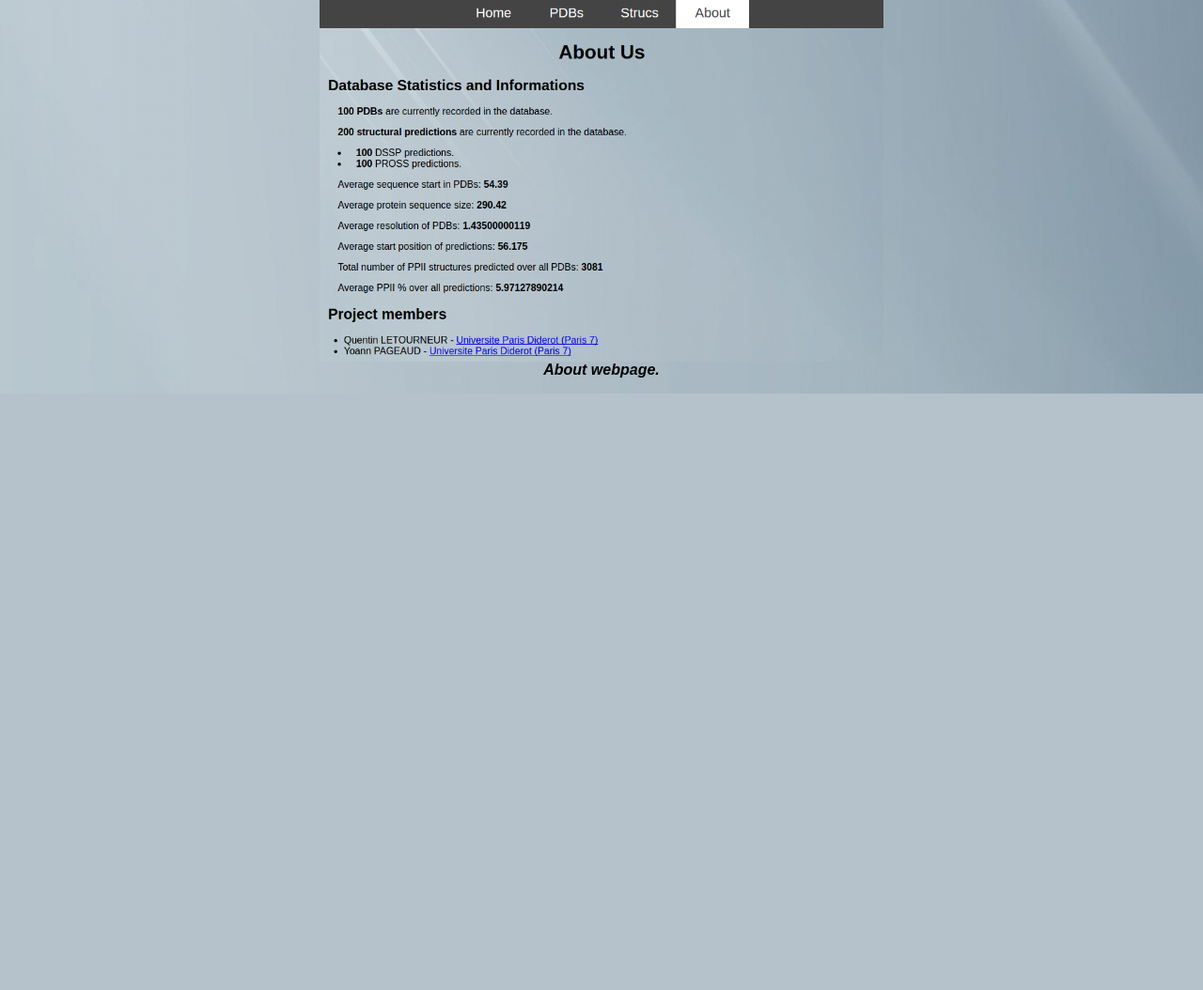
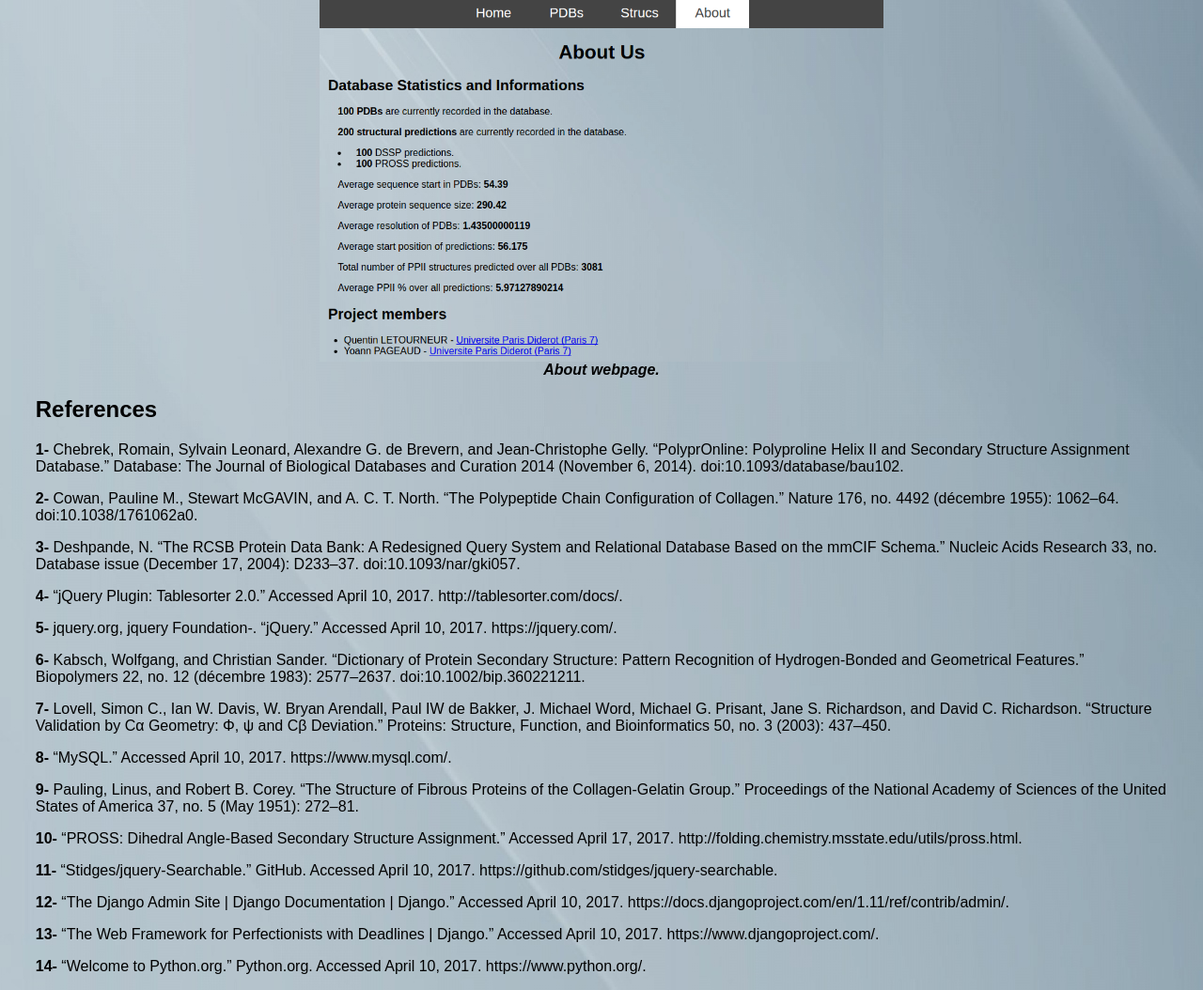
Before and after one commit to YoannPa/Django_for_Prediction_of_Proteins_PPII, a Django app: page / in a window 1280 px wide. Shown: the part 4130-5184 px from the top of the page at 94% size. Before the commit the page ends 4549 px from the top, so only its background shows below. Run offline with Django 3.2, Linux system fonts and the light colour scheme; data comes from the database, SQL or seed files in the repository.

Commit message:
references added

```diff
--- a/PDBWebsite/pdbapp/templates/pdbapp/home.html
+++ b/PDBWebsite/pdbapp/templates/pdbapp/home.html
@@ -82,3 +82,20 @@ In the secondary title of the page, you can see:</p>
 	<img src="{% static 'pdbapp/images/about.png' %}" style="width:600px">
 	<figcaption>About webpage.</figcaption>
 </figure>
+
+<h2>References</h2>
+
+<p><b>1-</b> Chebrek, Romain, Sylvain Leonard, Alexandre G. de Brevern, and Jean-Christophe Gelly. “PolyprOnline: Polyproline Helix II and Secondary Structure Assignment Database.” Database: The Journal of Biological Databases and Curation 2014 (November 6, 2014). doi:10.1093/database/bau102.</p>
+<p><b>2-</b> Cowan, Pauline M., Stewart McGAVIN, and A. C. T. North. “The Polypeptide Chain Configuration of Collagen.” Nature 176, no. 4492 (décembre 1955): 1062–64. doi:10.1038/1761062a0.</p>
+<p><b>3-</b> Deshpande, N. “The RCSB Protein Data Bank: A Redesigned Query System and Relational Database Based on the mmCIF Schema.” Nucleic Acids Research 33, no. Database issue (December 17, 2004): D233–37. doi:10.1093/nar/gki057.</p>
+<p><b>4-</b> “jQuery Plugin: Tablesorter 2.0.” Accessed April 10, 2017. http://tablesorter.com/docs/.</p>
+<p><b>5-</b> jquery.org, jquery Foundation-. “jQuery.” Accessed April 10, 2017. https://jquery.com/.</p>
+<p><b>6-</b> Kabsch, Wolfgang, and Christian Sander. “Dictionary of Protein Secondary Structure: Pattern Recognition of Hydrogen-Bonded and Geometrical Features.” Biopolymers 22, no. 12 (décembre 1983): 2577–2637. doi:10.1002/bip.360221211.</p>
+<p><b>7-</b> Lovell, Simon C., Ian W. Davis, W. Bryan Arendall, Paul IW de Bakker, J. Michael Word, Michael G. Prisant, Jane S. Richardson, and David C. Richardson. “Structure Validation by Cα Geometry: Φ, ψ and Cβ Deviation.” Proteins: Structure, Function, and Bioinformatics 50, no. 3 (2003): 437–450.</p>
+<p><b>8-</b> “MySQL.” Accessed April 10, 2017. https://www.mysql.com/.</p>
+<p><b>9-</b> Pauling, Linus, and Robert B. Corey. “The Structure of Fibrous Proteins of the Collagen-Gelatin Group.” Proceedings of the National Academy of Sciences of the United States of America 37, no. 5 (May 1951): 272–81.</p>
+<p><b>10-</b> “PROSS: Dihedral Angle-Based Secondary Structure Assignment.” Accessed April 17, 2017. http://folding.chemistry.msstate.edu/utils/pross.html.</p>
+<p><b>11-</b> “Stidges/jquery-Searchable.” GitHub. Accessed April 10, 2017. https://github.com/stidges/jquery-searchable.</p>
+<p><b>12-</b> “The Django Admin Site | Django Documentation | Django.” Accessed April 10, 2017. https://docs.djangoproject.com/en/1.11/ref/contrib/admin/.</p>
+<p><b>13-</b> “The Web Framework for Perfectionists with Deadlines | Django.” Accessed April 10, 2017. https://www.djangoproject.com/.</p>
+<p><b>14-</b> “Welcome to Python.org.” Python.org. Accessed April 10, 2017. https://www.python.org/.</p>
```
Also changed, not shown: README.md.
